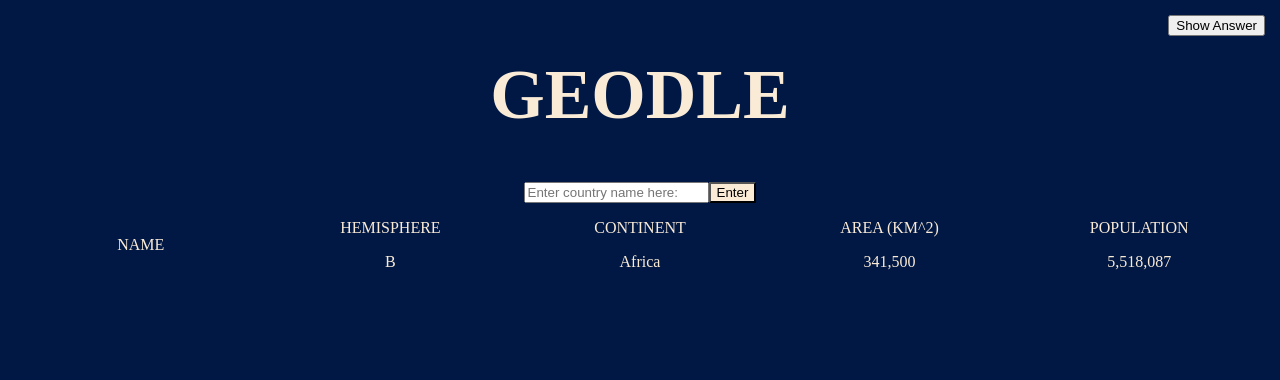
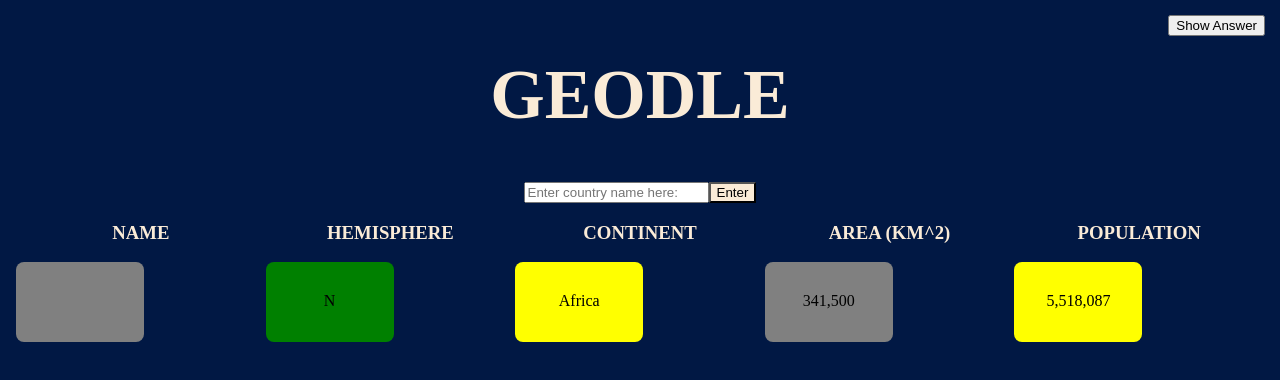
Before and after one commit to Spencerhughes11/geodle_app, a SvelteKit app in the folder svelte-kit/: page / in a window 1280 px wide. Shown: the top 380 px of the page. Built offline with nearby package versions, Linux system fonts and the light colour scheme.

Commit message:
Added feedback boxes and binded reactive colors

```diff
--- /dev/null
+++ b/svelte-kit/src/lib/Box.svelte
@@ -0,0 +1,15 @@
+<div class="box">
+    <slot />
+</div>
+
+<style>
+	.box {
+		width: 8em;
+		height: 5em;
+		border-radius: 0.5em;
+		margin: 0 0 1em 0;
+		background: var(--color, #ddd);
+        align-items: center;
+        justify-content: center;
+	}
+</style>
--- a/svelte-kit/src/routes/+page.svelte
+++ b/svelte-kit/src/routes/+page.svelte
@@ -1,13 +1,14 @@
 <script>
     import { onMount } from 'svelte';
+    import Box from '../lib/Box.svelte';
 
     $: guess = ''
 
-    let all_data = {'feedback': {'letter': 'grey', 'hemisphere': 'grey',
+    let all_data = {'feedback': {'letter': 'grey', 'hemisphere': 'green',
                     'continent': 'yellow', 'area': 'grey', 'area_higher_lower': 'lower',
                     'population': 'yellow', 'pop_higher_lower': 'lower'},
 
-                    'guess_data': {'guess': guess, 'letter': 'C', 'hemisphere': 'B', 'continent': 'Africa',
+                    'guess_data': {'guess': guess, 'letter': 'C', 'hemisphere': 'N', 'continent': 'Africa',
                         'area': '341,500', 'population': '5,518,087'}}
     let guessCount = 1
 
@@ -15,6 +16,12 @@
     $: guessCont = all_data.guess_data.continent
     $: guessArea = all_data.guess_data.area
     $: guessPop = all_data.guess_data.population
+
+    $: letterColor = all_data.feedback.letter
+    $: hemiColor = all_data.feedback.hemisphere
+    $: contColor = all_data.feedback.continent
+    $: areaColor = all_data.feedback.area
+    $: popColor = all_data.feedback.population
 
     /*          data
         {'feedback': {'letter': 'grey', 'hemisphere': 'grey',
@@ -72,33 +79,43 @@
     {#if guessCount > 0}
         <div class='feedback-wrapper'>
             <div id='nameBox'>
-                <p class='header'>NAME</p>
+                <h3 class='header'>NAME</h3>
                     <div class='feedbackBox'>
-                    <p>{guess}</p>
+                        <Box --color={letterColor}>
+                            <span>{guess}</span>
+                        </Box>
                     </div>
             </div>
             <div id='hemiBox'>
-                <p class='header'>HEMISPHERE</p>
+                <h3 class='header'>HEMISPHERE</h3>
                     <div class='feedbackBox'>
+                        <Box --color={hemiColor}>
                             <p>{guessHemi}</p>
+                        </Box>
                     </div>
             </div>
             <div id='continentBox'>
-                <p class='header'>CONTINENT</p>
+                <h3 class='header'>CONTINENT</h3>
                     <div class='feedbackBox'>
+                        <Box --color={contColor}>
                             <p>{guessCont}</p>
+                        </Box>
                     </div>
             </div>
             <div id='areaBox'>
-                <p class='header'>AREA (KM^2)</p>
+                <h3 class='header'>AREA (KM^2)</h3>
                     <div class='feedbackBox'>
+                        <Box --color={areaColor} >
                             <p>{guessArea}</p>
+                        </Box>
                     </div>
             </div>
             <div id='popBox'>
-                <p class='header'>POPULATION</p>
+                <h3 class='header'>POPULATION</h3>
                     <div class='feedbackBox'>
+                        <Box --color={popColor}>
                             <p>{guessPop}</p>
+                        </Box>
                     </div>
             </div>
         </div>
@@ -141,13 +158,22 @@
 
   .feedback-wrapper{
     display: grid;
+    max-width: 100%;
     align-items: center;
     justify-content: center;
-    color: antiquewhite;
-    grid-template-columns: 1fr 1fr 1fr 1fr 1fr;
+    grid-auto-columns: 1fr;
+
   }
   .header{
     position: static;
+    color: antiquewhite;
+
+  }
+
+  p{
+    margin: auto;
+    width: 50%;
+    padding: 30px;
   }
 
   #nameBox{
```
Lines whose indentation alone changed are shown as unchanged.
